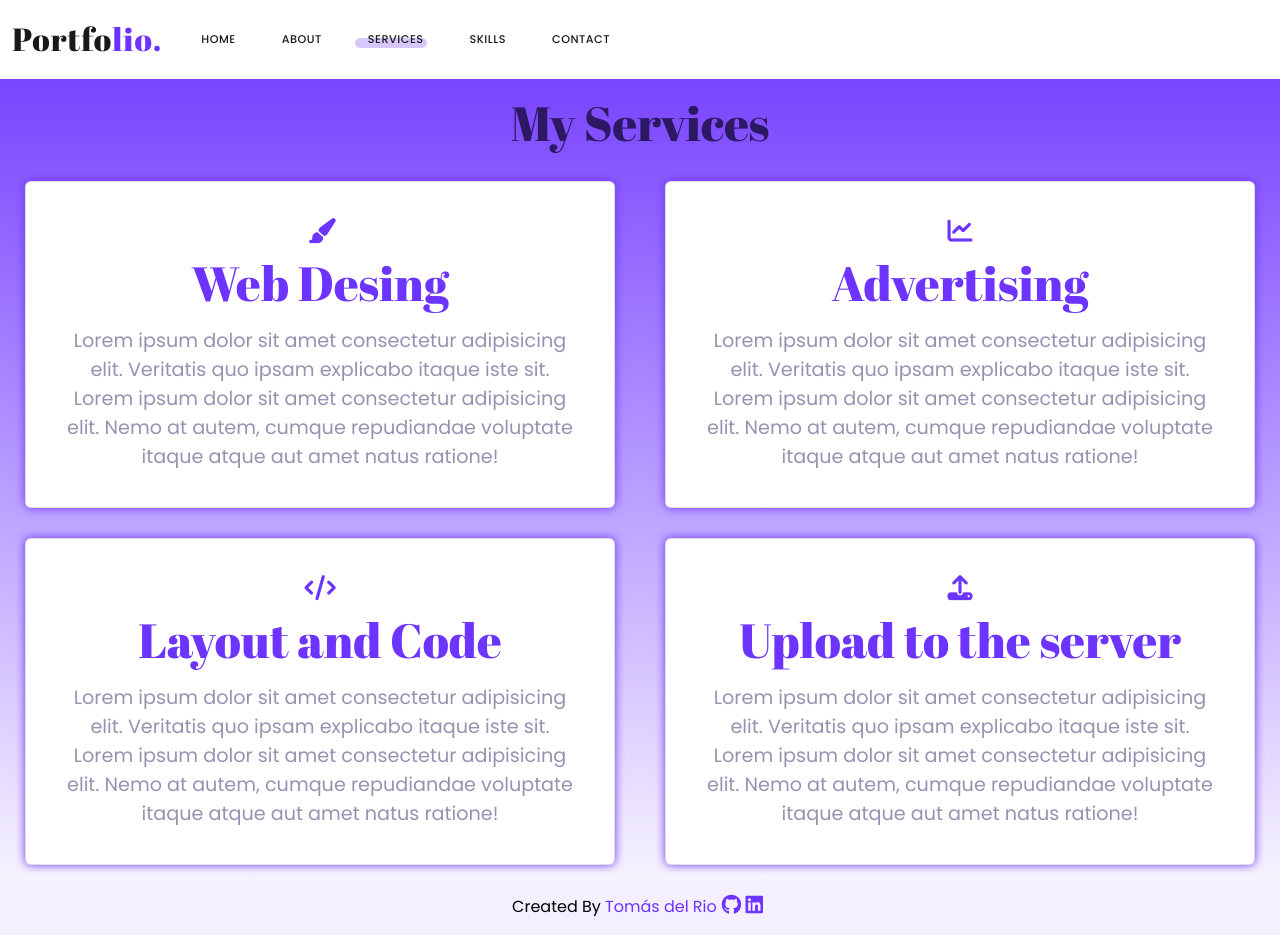
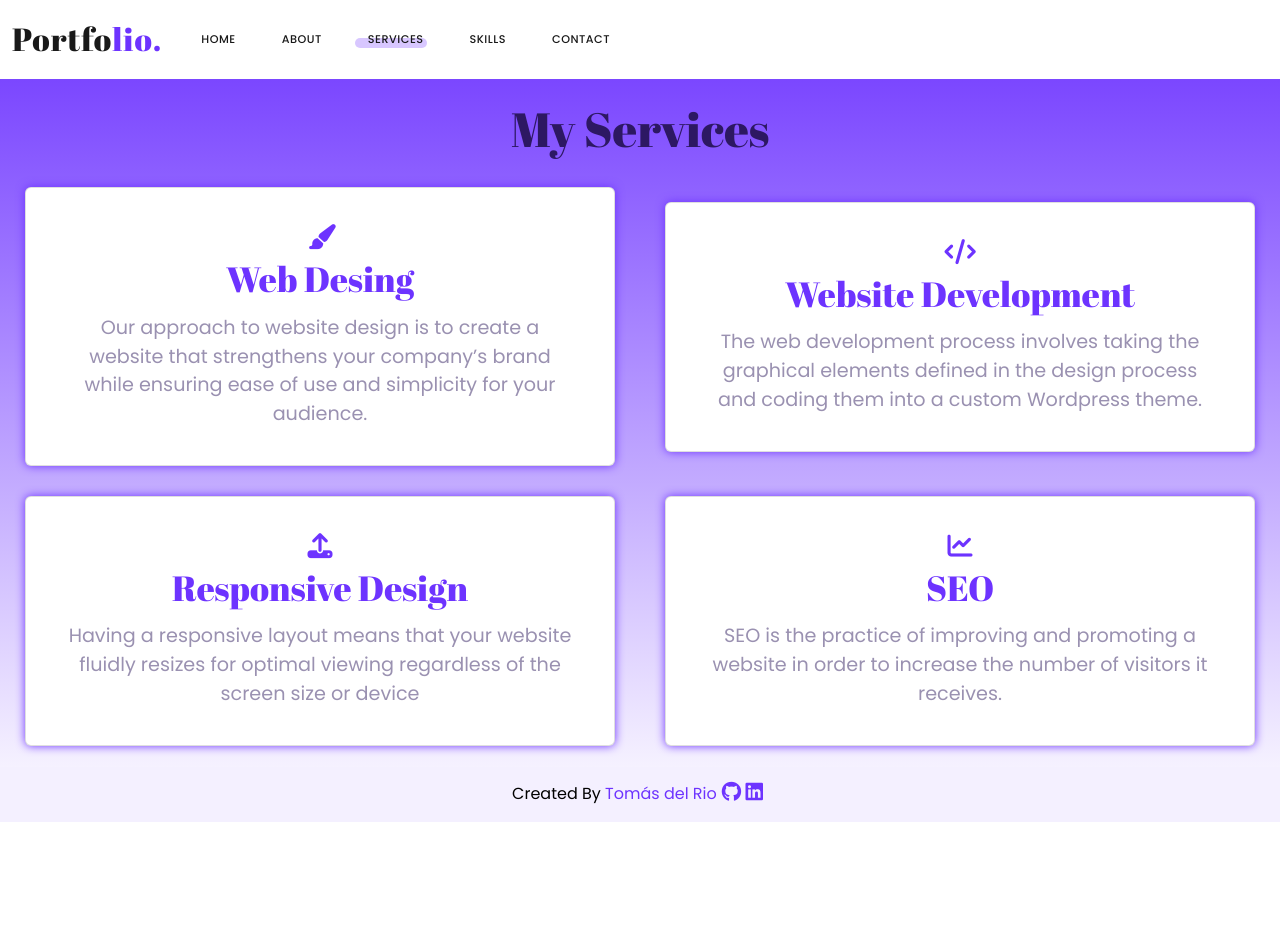
Before and after one commit to tomidr12/Portfolio, a website: page htmls/services.html in a window 1280 px wide. After the commit the page ends 822 px from the top, so only its background shows below. Drawn offline with nearby package versions, Linux system fonts and the light colour scheme.

Commit message:
Agregando Informacion a todos los html

```diff
--- a/htmls/services.html
+++ b/htmls/services.html
@@ -68,45 +68,37 @@
                     <div class="card-body">
                         <i class="fas fa-paint-brush"></i>
                         <div class="card-title">Web Desing</div>
-                        <p class="card-text">Lorem ipsum dolor sit amet consectetur adipisicing elit. Veritatis quo
-                            ipsam explicabo
-                            itaque iste sit. Lorem ipsum dolor sit amet consectetur adipisicing elit. Nemo at autem,
-                            cumque repudiandae voluptate itaque atque aut amet natus ratione!</p>
+                        <p class="card-text">Our approach to website design is to create a website that strengthens your company’s brand while ensuring ease of use and simplicity for your audience.</p>
+                    </div>
+                </div>
+
+                <div class="card">
+                    <div class="card-body">
+                        <i class="fas fa-code"></i>
+                        <div class="card-title">Website Development</div>
+                        <p class="card-text">The web development process involves taking the graphical elements defined in the design process and coding them into a custom Wordpress theme.</p>
+                    </div>
+                </div>
+
+                <div class="card">
+                    <div class="card-body">
+                        <i class="fa-solid fa-upload"></i>
+                        <div class="card-title">Responsive Design</div>
+                        <p class="card-text">Having a responsive layout means that your website fluidly resizes for optimal viewing regardless of the screen size or device</p>
                     </div>
                 </div>
 
                 <div class="card">
                     <div class="card-body">
                         <i class="fas fa-chart-line"></i>
-                        <div class="card-title">Advertising</div>
-                        <p class="card-text">Lorem ipsum dolor sit amet consectetur adipisicing elit. Veritatis quo
-                            ipsam explicabo
-                            itaque iste sit. Lorem ipsum dolor sit amet consectetur adipisicing elit. Nemo at autem,
-                            cumque repudiandae voluptate itaque atque aut amet natus ratione!</p>
+                        <div class="card-title">SEO</div>
+                        <p class="card-text">SEO is the practice of improving and promoting a website in order to increase the number of visitors it receives.</p>
                     </div>
                 </div>
 
-                <div class="card">
-                    <div class="card-body">
-                        <i class="fas fa-code"></i>
-                        <div class="card-title">Layout and Code</div>
-                        <p class="card-text">Lorem ipsum dolor sit amet consectetur adipisicing elit. Veritatis quo
-                            ipsam explicabo
-                            itaque iste sit. Lorem ipsum dolor sit amet consectetur adipisicing elit. Nemo at autem,
-                            cumque repudiandae voluptate itaque atque aut amet natus ratione!</p>
-                    </div>
-                </div>
 
-                <div class="card">
-                    <div class="card-body">
-                        <i class="fa-solid fa-upload"></i>
-                        <div class="card-title">Upload to the server</div>
-                        <p class="card-text">Lorem ipsum dolor sit amet consectetur adipisicing elit. Veritatis quo
-                            ipsam explicabo
-                            itaque iste sit. Lorem ipsum dolor sit amet consectetur adipisicing elit. Nemo at autem,
-                            cumque repudiandae voluptate itaque atque aut amet natus ratione!</p>
-                    </div>
-                </div>
+
+
             </div>
         </section>
     </main>
--- a/scss/pages/_services.scss
+++ b/scss/pages/_services.scss
@@ -35,6 +35,7 @@
                 color: $main-color-1;
                 font-weight: 500;
                 transition: 0.3s;
+                font-size: 35px;
             }
 
         }
--- a/scss/pages/_skills.scss
+++ b/scss/pages/_skills.scss
@@ -22,7 +22,6 @@
         .text {
             font-size: 1rem;
             font-weight: 500;
-            margin: 10px;
             text-align: justify;
         }
 
@@ -52,6 +51,7 @@
     }
 
     .right {
+        margin-top: 10px;
         width: 100%;
 
         .bars {
@@ -89,3 +89,10 @@
         align-items: center;
     }
 }
+
+@media screen and (min-width: 1500px) {
+    .skills-content{
+        display: flex;
+        align-items: baseline;
+    }
+}
```
Also changed, not shown: htmls/about.html (+3 -4 lines), htmls/contact.html (+1 -3 lines), htmls/skills.html (+6 -7 lines), index.html (+1 -1 lines), css/main.css, img/Template 1.jpeg (deleted), img/person1.jpg (deleted), img/profile-photo.jpg (added).
